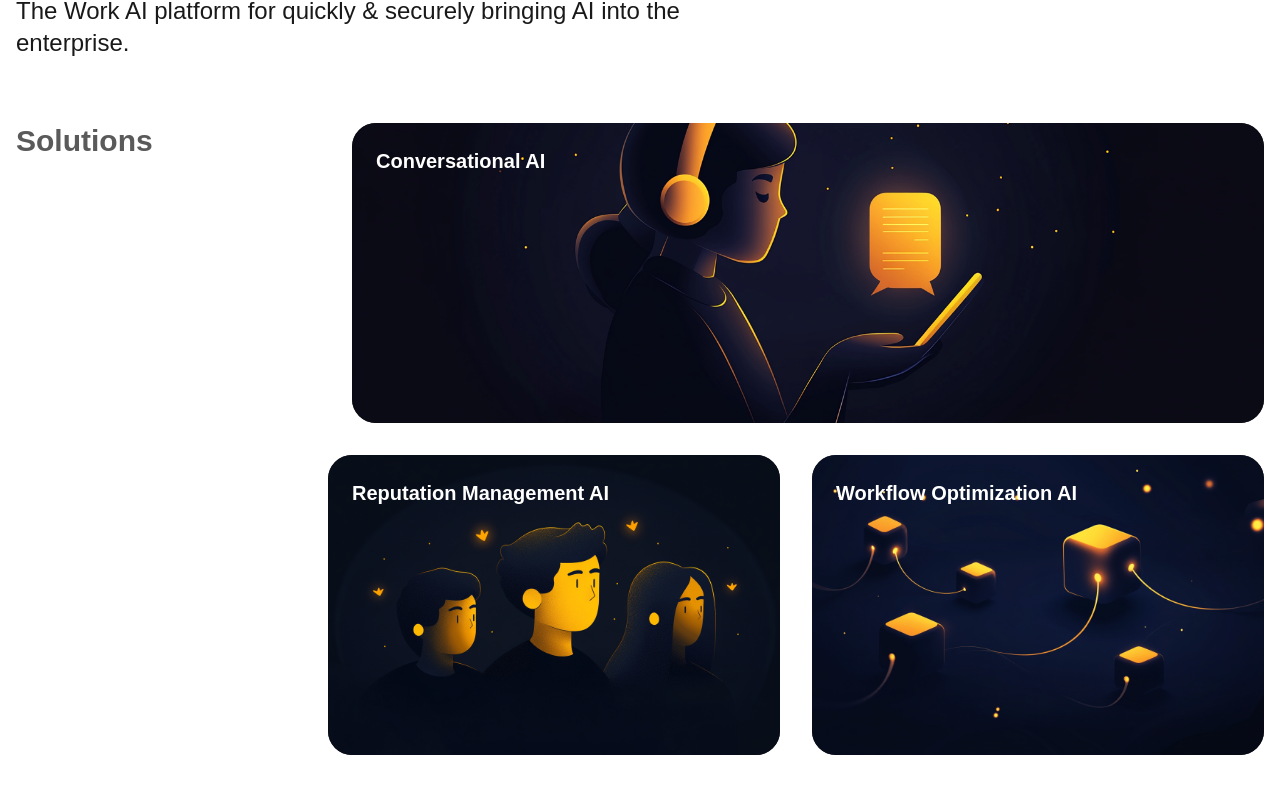
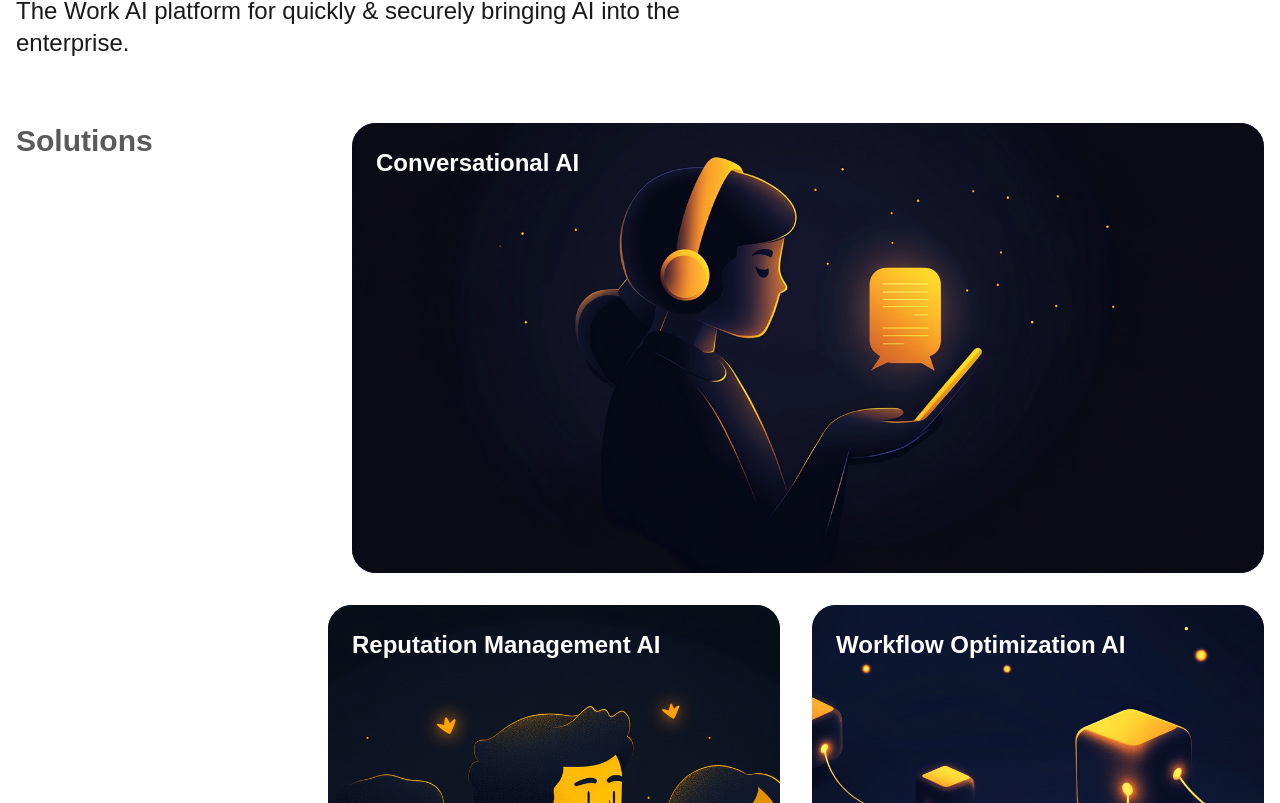
Before and after one commit to varuntree/baddam, a Next.js app: page / in a window 1280 px wide. Shown: the part 957-1760 px from the top of the page. Built offline with nearby package versions, Linux system fonts and the light colour scheme.

Commit message:
Assistant checkpoint: Update FeatureCard for better text display and responsiveness
Assistant generated file changes:
- app/components/FeatureCard.tsx: Update FeatureCard for better responsiveness

---

User prompt:

make the featuer card responsive, such it shows the full text

```diff
--- a/app/components/FeatureCard.tsx
+++ b/app/components/FeatureCard.tsx
@@ -15,13 +15,13 @@ export default function FeatureCard({ title, description, imageSrc }: FeatureCar
 
   return (
     <div
-      className={`relative bg-neutral-900 rounded-3xl overflow-hidden transition-all duration-500 transform cursor-pointer w-full md:flex-1 ${
+      className={`relative bg-neutral-900 rounded-3xl overflow-hidden transition-all duration-500 transform cursor-pointer w-full ${
         isHovered ? 'md:scale-105' : ''
       }`}
       onMouseEnter={() => setIsHovered(true)}
       onMouseLeave={() => setIsHovered(false)}
     >
-      <div className="relative h-[300px] w-full">
+      <div className="relative h-[400px] md:h-[450px] w-full">
         <Image
           src={imageSrc}
           alt={title}
@@ -30,18 +30,21 @@ export default function FeatureCard({ title, description, imageSrc }: FeatureCar
         />
         <div className="absolute inset-0 flex flex-col p-6">
           <h3
-            className={`text-xl font-semibold text-white z-10 transition-opacity duration-500 ${
+            className={`text-2xl font-semibold text-white z-10 transition-opacity duration-500 ${
               isHovered ? 'opacity-0' : 'opacity-100'
             }`}
           >
             {title}
           </h3>
           <div
-            className={`absolute inset-0 bg-black/60 backdrop-blur-sm transition-all duration-500 flex items-center justify-center p-6 ${
+            className={`absolute inset-0 bg-black/70 backdrop-blur-sm transition-all duration-500 flex items-start justify-start p-6 overflow-y-auto ${
               isHovered ? 'opacity-100' : 'opacity-0'
             }`}
           >
-            <p className="text-gray-100 text-center">{description}</p>
+            <div className="max-h-full">
+              <h3 className="text-xl font-semibold text-white mb-4">{title}</h3>
+              <p className="text-gray-100 text-base leading-relaxed">{description}</p>
+            </div>
           </div>
         </div>
       </div>
```
